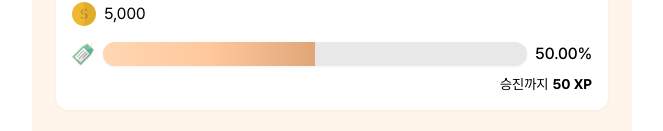
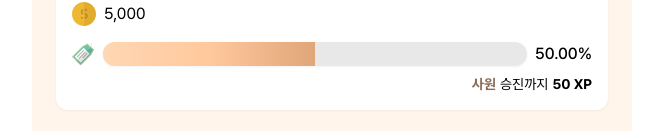
Before and after one commit to devocean-finut/Finut_FE, a Next.js app: page /main in a window 1280 px wide. Shown: the part 666-797 px from the top of the page, without its empty margins (308-971 px from the left). Built offline with nearby package versions, Linux system fonts and the light colour scheme; sample sign-in values are in the browser's storage.

Commit message:
Update ExpBar : 다음 승진 직급 표시

```diff
--- a/src/Main/components/ExpBar.tsx
+++ b/src/Main/components/ExpBar.tsx
@@ -26,7 +26,8 @@ function ExpBar({ currentExp = 0, maxExp = 100 }: ExpBarProps) {
         <div className="font-medium">{experiencePercent}%</div>
       </div>
       <div className="w-full flex justify-end gap-1 text-sm pt-2 ">
-        승진까지 <span className="font-bold">{maxExp - currentExp} XP</span>
+        <span className="font-bold text-primary">사원</span> 승진까지{" "}
+        <span className="font-bold">{maxExp - currentExp} XP</span>
       </div>
     </div>
   );
```
